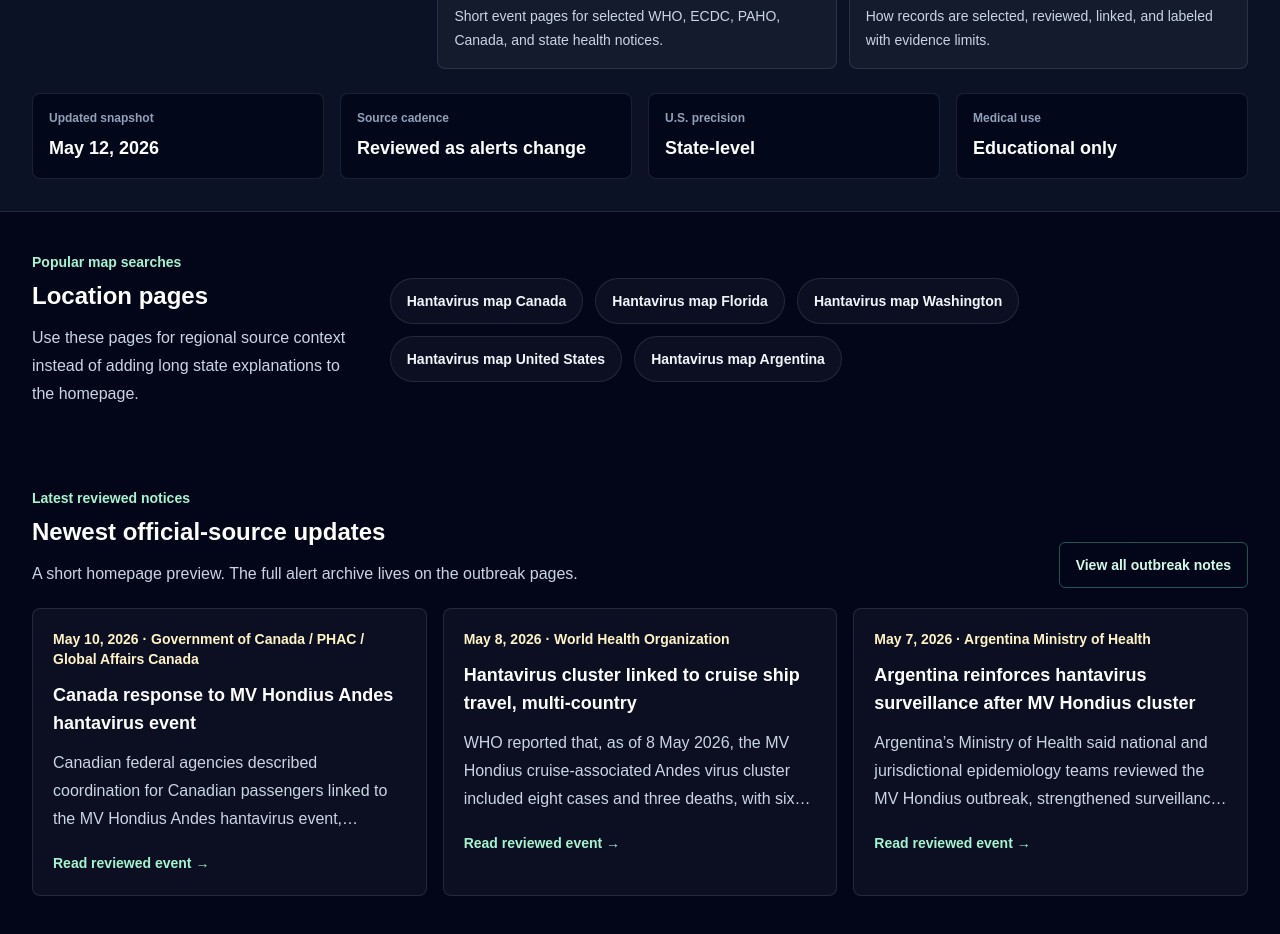
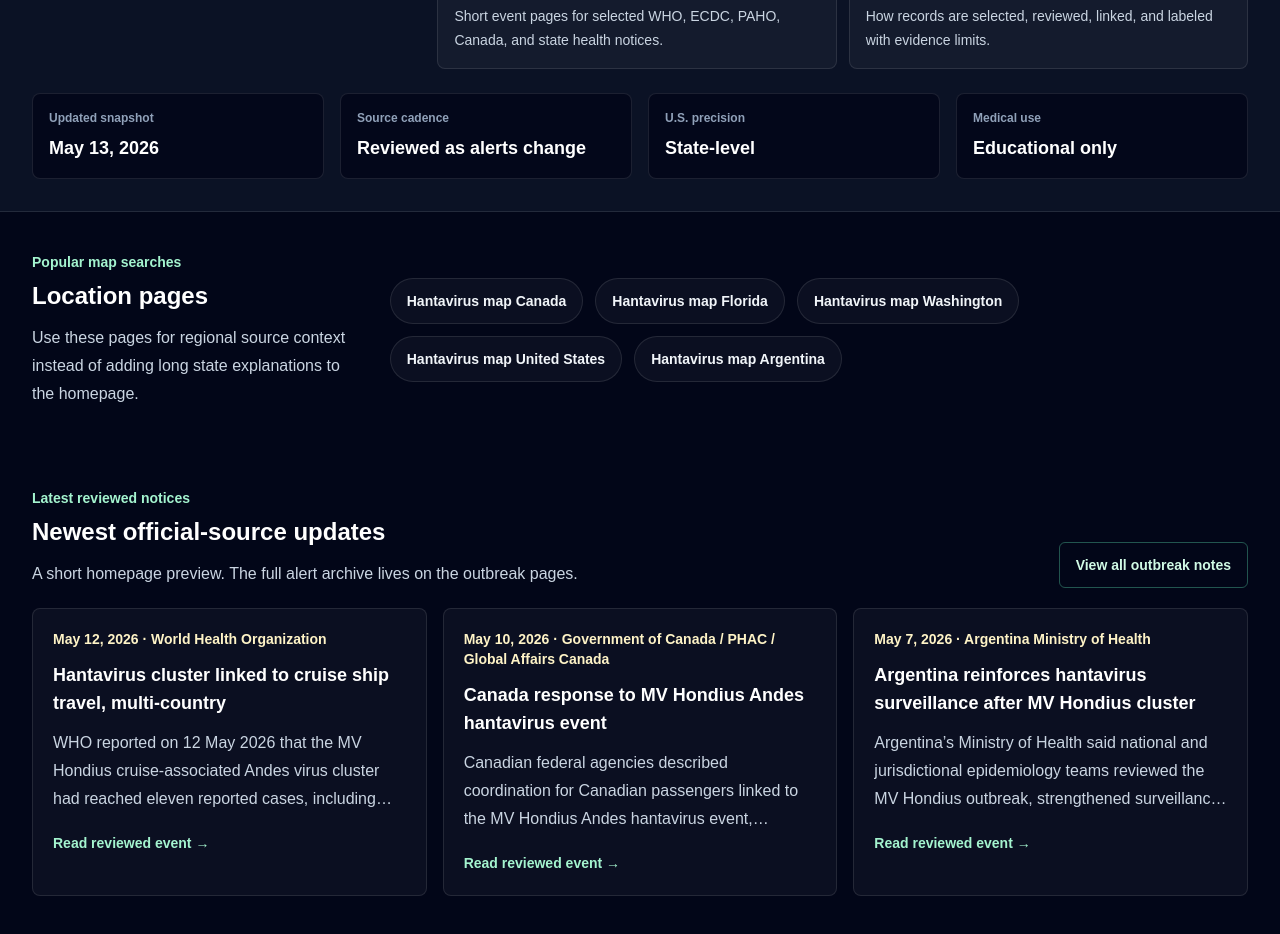
Before and after one commit to security00/hantavirus-maps, a Next.js app: page / in a window 1280 px wide. Shown: the part 1860-2794 px from the top of the page. Built offline with nearby package versions, Linux system fonts and the light colour scheme.

Commit message:
data: update MV Hondius WHO briefing snapshot

```diff
--- a/app/outbreaks/mv-hondius-2026/page.tsx
+++ b/app/outbreaks/mv-hondius-2026/page.tsx
@@ -14,6 +14,7 @@ export const metadata: Metadata = {
 };
 
 const sourceIds = [
+  "who-dg-briefing-hantavirus-2026-05-12",
   "who-don600-2026",
   "ecdc-cruise-2026",
   "paho-cruise-2026",
@@ -22,8 +23,10 @@ const sourceIds = [
 ];
 
 const officialSourceNotes = [
-  "WHO Disease Outbreak News reported that, as of May 8, 2026, eight cases including three deaths had been reported in the cruise-associated cluster; six cases were laboratory-confirmed and identified as Andes virus.",
-  "WHO assessed the risk to the global population from this event as low and the risk for passengers and crew on the ship as moderate, while investigations and international contact tracing continued.",
+  "WHO's 12 May briefing said eleven cases had been reported in the MV Hondius cluster, including three deaths; nine of the eleven were confirmed as Andes virus and the other two were probable.",
+  "WHO said all eleven reported cases were among passengers or crew on the ship and that, at that point, there was no sign of a larger outbreak.",
+  "WHO recommended active monitoring at a specified quarantine facility or at home for 42 days from the last exposure, with symptomatic people isolated and treated immediately.",
+  "WHO Disease Outbreak News had previously reported that, as of May 8, 2026, eight cases including three deaths had been reported in the cruise-associated cluster; six cases were laboratory-confirmed and identified as Andes virus.",
   "ECDC described its May 6, 2026 assessment as preliminary for a rapidly evolving incident and summarized a Dutch-flagged cruise-ship cluster in the South Atlantic with passengers and crew from multiple countries.",
   "PAHO described support for international coordination, technical information exchange, laboratory diagnosis, clinical management, infection prevention, and control activities related to the event.",
 ];
@@ -41,6 +44,10 @@ const andesVirusNotes = [
 ];
 
 const reviewedNotes = [
+  {
+    title: "WHO 12 May briefing",
+    body: "Latest reviewed official point-in-time update for the event count, confirmation status, and 42-day monitoring recommendation.",
+  },
   {
     title: "WHO Disease Outbreak News",
     body: "Primary event notice for the May 8, 2026 point-in-time case summary, risk wording, investigation status, and contact-tracing context.",
--- a/data/alerts/official-alerts.json
+++ b/data/alerts/official-alerts.json
@@ -1,5 +1,5 @@
 {
-  "lastReviewed": "2026-05-12",
+  "lastReviewed": "2026-05-13",
   "datasetStatus": "reviewed-sample",
   "policy": "Official alerts are selected source-linked public health notices focused on current event/surveillance context. They are not a complete surveillance dataset and should not be read as a live outbreak map.",
   "alerts": [
@@ -7,14 +7,15 @@
       "id": "who-don600-2026-cruise",
       "title": "Hantavirus cluster linked to cruise ship travel, multi-country",
       "agency": "World Health Organization",
-      "date": "2026-05-08",
+      "date": "2026-05-12",
       "geography": "Multi-country / Atlantic cruise-associated event",
       "layer": "Public health alerts",
-      "status": "Disease Outbreak News",
+      "status": "WHO Disease Outbreak News and Director-General briefing update",
       "severityLabel": "Official international notice",
-      "summary": "WHO reported that, as of 8 May 2026, the MV Hondius cruise-associated Andes virus cluster included eight cases and three deaths, with six laboratory-confirmed hantavirus infections identified as Andes virus; WHO assessed the global population risk as low while investigations and contact tracing continued.",
-      "riskLanguage": "Event-specific international notice. It is not a live travel-risk tracker, patient-location dataset, or general local risk map.",
+      "summary": "WHO reported on 12 May 2026 that the MV Hondius cruise-associated Andes virus cluster had reached eleven reported cases, including three deaths; nine cases were confirmed as Andes virus and two were probable, with all reported cases among passengers or crew on the ship.",
+      "riskLanguage": "Event-specific international update. WHO said there was no sign at that point of a larger outbreak, while recommending active monitoring at home or in a specified quarantine facility for 42 days from last exposure. This is not a patient-location dataset, live case tracker, or general local risk map.",
       "sourceIds": [
+        "who-dg-briefing-hantavirus-2026-05-12",
         "who-don600-2026",
         "who-don599-2026",
         "paho-cruise-2026",
--- a/data/sources/source-registry.json
+++ b/data/sources/source-registry.json
@@ -1,5 +1,5 @@
 {
-  "lastReviewed": "2026-05-12",
+  "lastReviewed": "2026-05-13",
   "reviewPolicy": "Use official public health agencies, peer-reviewed CDC publications, or agency-linked surveillance summaries. Prefer conservative summaries over scraped granular counts.",
   "sources": [
     {
@@ -221,6 +221,17 @@
       "sourceType": "Disease Outbreak News",
       "use": "Official international notice for the 2026 cruise-associated Andes virus cluster.",
       "limitations": "Event-specific notice; not global live surveillance."
+    },
+    {
+      "id": "who-dg-briefing-hantavirus-2026-05-12",
+      "title": "WHO Director-General's opening remarks at the media briefing on hantavirus – 12 May 2026",
+      "publisher": "World Health Organization",
+      "url": "https://www.who.int/news-room/speeches/item/who-director-general-s-opening-remarks-at-the-media-briefing-on-hantavirus---12-may-2026",
+      "publicationDate": "2026-05-12",
+      "reviewedDate": "2026-05-13",
+      "sourceType": "WHO briefing transcript",
+      "use": "Official WHO point-in-time update for the MV Hondius Andes virus event, including 11 reported cases, 9 confirmed Andes virus cases, 3 deaths, and 42-day monitoring guidance.",
+      "limitations": "Briefing remarks are a point-in-time operational update; they do not provide patient locations, national live surveillance, or local risk predictions."
     },
     {
       "id": "paho-alert-2025",
--- a/lib/routes.ts
+++ b/lib/routes.ts
@@ -3,8 +3,8 @@ import { SOURCE_PAGE_IDS, WHERE_PAGE_SLUGS, sourcePath, wherePath } from "@/lib/
 
 export const SITE_URL = "https://hantavirusmaps.org";
 export const SITE_HOST = "hantavirusmaps.org";
-export const LAST_REVIEWED_ISO = "2026-05-12";
-export const LAST_REVIEWED_LABEL = "May 12, 2026";
+export const LAST_REVIEWED_ISO = "2026-05-13";
+export const LAST_REVIEWED_LABEL = "May 13, 2026";
 export const SUPPORT_EMAIL = "support@hantavirusmaps.org";
 
 export type RouteFrequency = "weekly" | "monthly" | "yearly";
--- a/public/raw/event/who-don600-2026-cruise.md
+++ b/public/raw/event/who-don600-2026-cruise.md
@@ -3,8 +3,8 @@ id: "who-don600-2026-cruise"
 type: "official-alert"
 title: "Hantavirus cluster linked to cruise ship travel, multi-country"
 geography: "Multi-country / Atlantic cruise-associated event"
-date: "2026-05-08"
-status: "Disease Outbreak News"
+date: "2026-05-12"
+status: "WHO Disease Outbreak News and Director-General briefing update"
 canonical: "https://hantavirusmaps.org/event/who-don600-2026-cruise"
 license: "CC-BY-4.0"
 ---
@@ -15,11 +15,11 @@ World Health Organization · Official international notice
 
 ## Summary
 
-WHO reported that, as of 8 May 2026, the MV Hondius cruise-associated Andes virus cluster included eight cases and three deaths, with six laboratory-confirmed hantavirus infections identified as Andes virus; WHO assessed the global population risk as low while investigations and contact tracing continued.
+WHO reported on 12 May 2026 that the MV Hondius cruise-associated Andes virus cluster had reached eleven reported cases, including three deaths; nine cases were confirmed as Andes virus and two were probable, with all reported cases among passengers or crew on the ship.
 
 ## Safe interpretation
 
-Event-specific international notice. It is not a live travel-risk tracker, patient-location dataset, or general local risk map.
+Event-specific international update. WHO said there was no sign at that point of a larger outbreak, while recommending active monitoring at home or in a specified quarantine facility for 42 days from last exposure. This is not a patient-location dataset, live case tracker, or general local risk map.
 
 This record is a reviewed public health map note. It is not live surveillance, medical advice, patient-location tracking, or county-level risk prediction.
 
@@ -28,14 +28,15 @@ This record is a reviewed public health map note. It is not live surveillance, m
 | Field | Value |
 |---|---|
 | Geography | Multi-country / Atlantic cruise-associated event |
-| Date / period | 2026-05-08 |
-| Status | Disease Outbreak News |
+| Date / period | 2026-05-12 |
+| Status | WHO Disease Outbreak News and Director-General briefing update |
 | Layer | Public health alerts |
 | Agency | World Health Organization |
-| Status | Disease Outbreak News |
+| Status | WHO Disease Outbreak News and Director-General briefing update |
 
 ## Sources
 
+- World Health Organization: [WHO Director-General's opening remarks at the media briefing on hantavirus – 12 May 2026](https://www.who.int/news-room/speeches/item/who-director-general-s-opening-remarks-at-the-media-briefing-on-hantavirus---12-may-2026) — reviewed 2026-05-13; use: Official WHO point-in-time update for the MV Hondius Andes virus event, including 11 reported cases, 9 confirmed Andes virus cases, 3 deaths, and 42-day monitoring guidance.
 - World Health Organization: [Hantavirus cluster linked to cruise ship travel, Multi-country](https://www.who.int/emergencies/disease-outbreak-news/item/2026-DON600) — reviewed 2026-05-12; use: Official international notice for the 2026 cruise-associated Andes virus cluster.
 - World Health Organization: [Hantavirus cluster linked to cruise ship travel, Multi-country](https://www.who.int/emergencies/disease-outbreak-news/item/2026-DON599) — reviewed 2026-05-12; use: Initial WHO Disease Outbreak News notice for the 2026 MV Hondius cruise-associated Andes virus cluster.
 - Pan American Health Organization: [PAHO supports the international response to hantavirus pulmonary syndrome cases linked to a cruise ship in the Atlantic](https://www.paho.org/en/news/7-5-2026-paho-supports-international-response-hantavirus-pulmonary-syndrome-cases-linked) — reviewed 2026-05-10; use: PAHO coordination context and prevention summary for the cruise-associated event.
```
